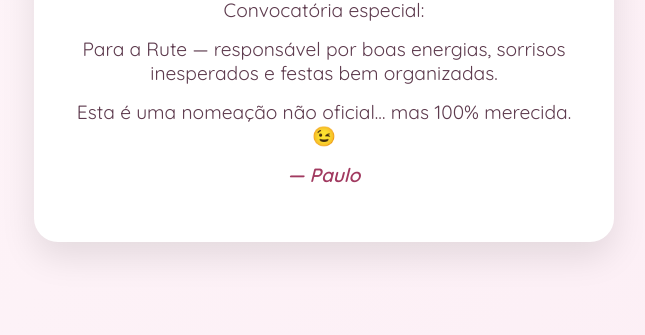
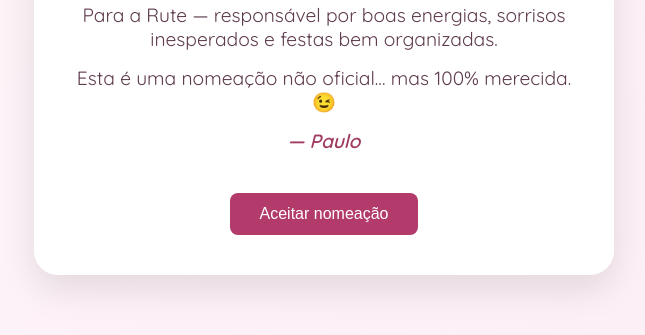
Before and after one commit to Pkalysto/ministerio, a plain HTML site: page index.html in a window 1280 px wide. Shown: the part 401-736 px from the top of the page, without its empty margins (316-961 px from the left). Drawn offline with Linux system fonts and the light colour scheme.

Commit message:
Update index.html

```diff
--- a/index.html
+++ b/index.html
@@ -61,6 +61,28 @@
     .delay-2 { animation-delay: 1s; }
     .delay-3 { animation-delay: 1.5s; }
 
+    .button {
+      margin-top: 25px;
+      padding: 12px 30px;
+      font-size: 1rem;
+      background-color: #b23b6b;
+      color: white;
+      border: none;
+      border-radius: 8px;
+      cursor: pointer;
+      opacity: 0;
+      animation: fadeIn 1s forwards;
+      animation-delay: 2s;
+    }
+
+    #final-message {
+      display: none;
+      margin-top: 25px;
+      font-size: 1.2rem;
+      color: #2e7d32;
+      font-weight: 600;
+    }
+
     @keyframes fadeIn {
       to { opacity: 1; }
     }
@@ -80,6 +102,8 @@
     <p class="slide-up delay-1">Para a Rute — responsável por boas energias, sorrisos inesperados e festas bem organizadas.</p>
     <p class="slide-up delay-2">Esta é uma nomeação não oficial… mas 100% merecida. 😉</p>
     <p class="assinatura slide-up delay-3">— Paulo</p>
+    <button class="button" onclick="document.getElementById('final-message').style.display = 'block'; this.style.display = 'none';">Aceitar nomeação</button>
+    <div id="final-message">Nomeação confirmada. Agora só falta uma assinatura ao vivo. 😄</div>
   </div>
 </body>
 </html>
```
